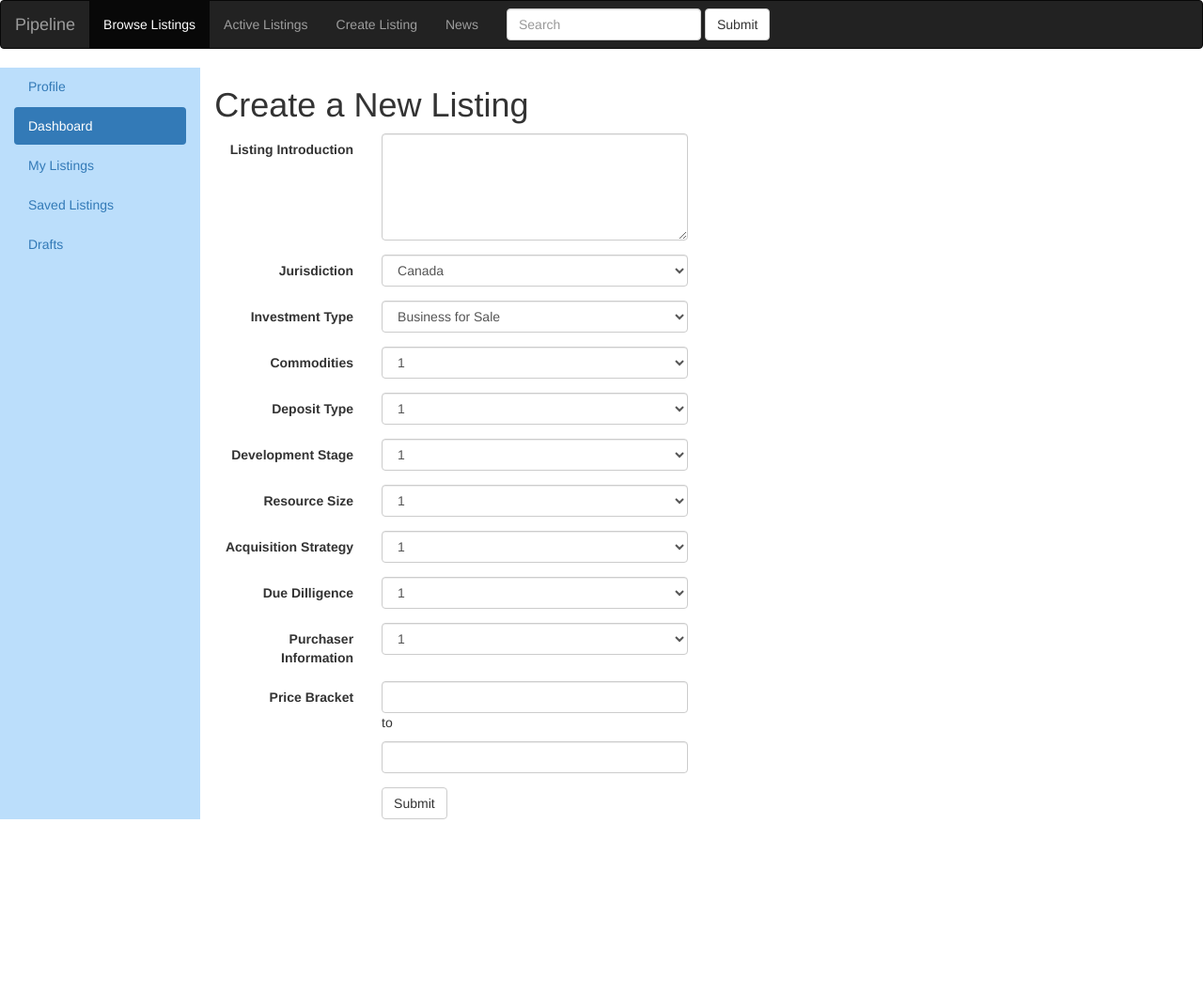
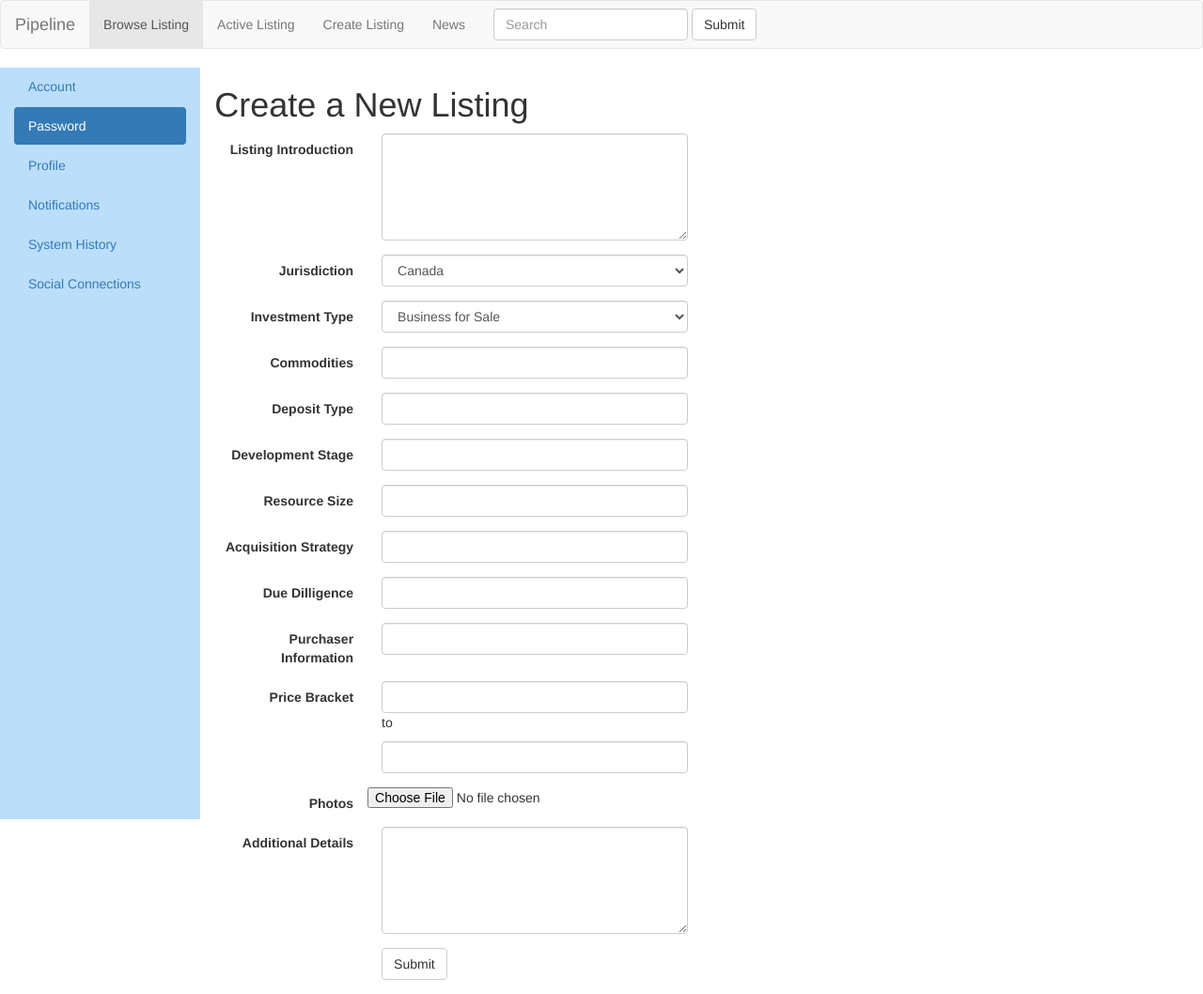
Before and after one commit to ybui210/PIpeline, a PHP site: page /createListing.php in a window 1280 px wide. Shown: the whole page at 94% size. Before the commit the page ends 872 px from the top, so only its background shows below. Run offline with PHP 8.4, Linux system fonts and the light colour scheme; some libraries are stand-ins or nearby versions.

Commit message:
Create new listing page ammended

```diff
--- a/Current-Version/createListing.php
+++ b/Current-Version/createListing.php
@@ -5,6 +5,7 @@
     <link href="Styles/home.css" rel="stylesheet" />
     <!-- Latest compiled and minified CSS -->
     <link rel="stylesheet" href="https://maxcdn.bootstrapcdn.com/bootstrap/3.3.7/css/bootstrap.min.css" integrity="sha384-BVYiiSIFeK1dGmJRAkycuHAHRg32OmUcww7on3RYdg4Va+PmSTsz/K68vbdEjh4u" crossorigin="anonymous">
+
 
     <!--Let browser know website is optimized for mobile-->
     <meta name="viewport" content="width=device-width, initial-scale=1.0"/>
@@ -40,6 +41,38 @@
 </div>-->
 <div class="container-fluid" >
     <div class="row">
+        <nav class="navbar navbar-default">
+            <div class="container-fluid">
+                <!-- Brand and toggle get grouped for better mobile display -->
+                <div class="navbar-header">
+                    <button type="button" class="navbar-toggle collapsed" data-toggle="collapse" data-target="#bs-example-navbar-collapse-1" aria-expanded="false">
+                        <span class="sr-only">Toggle navigation</span>
+                        <span class="icon-bar"></span>
+                        <span class="icon-bar"></span>
+                        <span class="icon-bar"></span>
+                    </button>
+                    <a class="navbar-brand" href="#">Pipeline</a>
+                </div>
+
+                <!-- Collect the nav links, forms, and other content for toggling -->
+                <div class="collapse navbar-collapse" id="bs-example-navbar-collapse-1">
+                    <ul class="nav navbar-nav">
+                        <li class="active"><a href="#">Browse Listing <span class="sr-only">(current)</span></a></li>
+                        <li><a href="#">Active Listing</a></li>
+                        <li><a href="createListing.php">Create Listing</a></li>
+                        <li><a href="#">News</a></li>
+
+                    </ul>
+                    <form class="navbar-form navbar-left">
+                        <div class="form-group">
+                            <input type="text" class="form-control" placeholder="Search">
+                        </div>
+                        <button type="submit" class="btn btn-default">Submit</button>
+                    </form>
+                </div><!-- /.navbar-collapse -->
+            </div><!-- /.container-fluid -->
+        </nav>
+        <!--
         <nav class="navbar navbar-inverse topNavBarDiv">
             <div class="container-fluid">
                 <div class="navbar-header">
@@ -58,24 +91,25 @@
                     <button type="submit" class="btn btn-default">Submit</button>
                 </form>
             </div>
-        </nav>
+        </nav>-->
 
     </div>
 
     <div class="row">
-        <div class="col-sm-3 col-lg-2 navBarDiv">
+        <div class="col-sm-3 col-lg-2 navBarDiv hidden-xs">
+
             <nav class="nav nav-pills nav-stacked leftNavbar">
-                <li><a href="profile.php">Profile</a></li>
-                <li class="active"><a href="dashboard.php">Dashboard</a></li>
-                <li><a href="myListings.php">My Listings</a></li>
-                <li><a href="savedListings.php">Saved Listings</a></li>
-                <li><a href="">Drafts</a></li>
+                <li><a href="">Account</a></li>
+                <li class="active"><a href="">Password</a></li>
+                <li><a href="">Profile</a></li>
+                <li><a href="">Notifications</a></li>
+                <li><a href="">System History</a></li>
+                <li><a href="">Social Connections</a></li>
             </nav>
         </div>
         <div class="col-sm-9 col-lg-10">
-            <div class="row header">
+            <div class="">
 
-            </div>
             <h1>Create a New Listing</h1>
 
             <form class="form-horizontal">
@@ -117,77 +151,49 @@
                 <div class="form-group">
                     <label for="commodities" class="col-sm-2 control-label">Commodities</label>
                     <div class="col-sm-4">
-                        <select class="form-control" id="commodities">
-                            <option>1</option>
-                            <option>2</option>
-                            <option>3</option>
-                        </select>
+                        <input type="text" class="form-control" id="commodities"></input>
                     </div>
                 </div>
 
                 <div class="form-group">
                     <label for="depositType" class="col-sm-2 control-label">Deposit Type</label>
                     <div class="col-sm-4">
-                        <select class="form-control" id="depositType">
-                            <option>1</option>
-                            <option>2</option>
-                            <option>3</option>
-                        </select>
+                        <input type="text" class="form-control" id="depositType"></input>
                     </div>
                 </div>
 
                 <div class="form-group">
                     <label for="developmentStage" class="col-sm-2 control-label">Development Stage</label>
                     <div class="col-sm-4">
-                        <select class="form-control" id="developmentStage">
-                            <option>1</option>
-                            <option>2</option>
-                            <option>3</option>
-                        </select>
+                        <input type="text" class="form-control" id="developmentStage"></input>
                     </div>
                 </div>
 
                 <div class="form-group">
                     <label for="resourceSize" class="col-sm-2 control-label">Resource Size</label>
                     <div class="col-sm-4">
-                        <select class="form-control" id="resourceSize">
-                            <option>1</option>
-                            <option>2</option>
-                            <option>3</option>
-                        </select>
+                        <input type="text" class="form-control" id="resourceSize"></input>
                     </div>
                 </div>
 
                 <div class="form-group">
                     <label for="acquisitionStrategy" class="col-sm-2 control-label">Acquisition Strategy</label>
                     <div class="col-sm-4">
-                        <select class="form-control" id="acquisitionStrategy">
-                            <option>1</option>
-                            <option>2</option>
-                            <option>3</option>
-                        </select>
+                        <input type="text" class="form-control" id="acquisitionStrategy"></input>
                     </div>
                 </div>
 
                 <div class="form-group">
                     <label for="dueDilligence" class="col-sm-2 control-label">Due Dilligence</label>
                     <div class="col-sm-4">
-                        <select class="form-control" id="dueDilligence">
-                            <option>1</option>
-                            <option>2</option>
-                            <option>3</option>
-                        </select>
+                        <input type="text" class="form-control" id="dueDilligence"></input>
                     </div>
                 </div>
 
                 <div class="form-group">
                     <label for="purchaserInfo" class="col-sm-2 control-label">Purchaser Information</label>
                     <div class="col-sm-4">
-                        <select class="form-control" id="purchaserInfo">
-                            <option>1</option>
-                            <option>2</option>
-                            <option>3</option>
-                        </select>
+                        <input type="text" class="form-control" id="purchaserInfo"></input>
                     </div>
                 </div>
 
@@ -201,16 +207,36 @@
                 </div>
 
                 <div class="form-group">
+                    <label for="photos" class="col-sm-2 control-label">Photos</label>
+                    <input type="file" id="photos">
+                </div>
+
+                <div class="form-group">
+                    <label for="details" class="col-sm-2 control-label">Additional Details</label>
+                    <div class="col-sm-4">
+                        <textarea type="text" class="form-control" id="details" rows="5"></textarea>
+                    </div>
+                </div>
+
+                <div class="form-group">
                     <div class="col-sm-offset-2 col-sm-10">
                         <button type="submit" class="btn btn-default">Submit</button>
                     </div>
                 </div>
             </form>
 
+
+
+
+
+            </div>
+            <!-- your page content -->
         </div>
     </div>
 </div>
 <script type="text/javascript" src="https://code.jquery.com/jquery-3.2.1.min.js"></script>
 
+<script src="https://maxcdn.bootstrapcdn.com/bootstrap/3.3.7/js/bootstrap.min.js" integrity="sha384-Tc5IQib027qvyjSMfHjOMaLkfuWVxZxUPnCJA7l2mCWNIpG9mGCD8wGNIcPD7Txa" crossorigin="anonymous"></script>
+
 </body>
 </html>
--- a/Current-Version/home.php
+++ b/Current-Version/home.php
@@ -59,7 +59,7 @@
                           <ul class="nav navbar-nav">
                               <li class="active"><a href="#">Browse Listing <span class="sr-only">(current)</span></a></li>
                               <li><a href="#">Active Listing</a></li>
-                              <li><a href="#">Create Listing</a></li>
+                              <li><a href="createListing.php">Create Listing</a></li>
                               <li><a href="#">News</a></li>
 
                           </ul>
```
